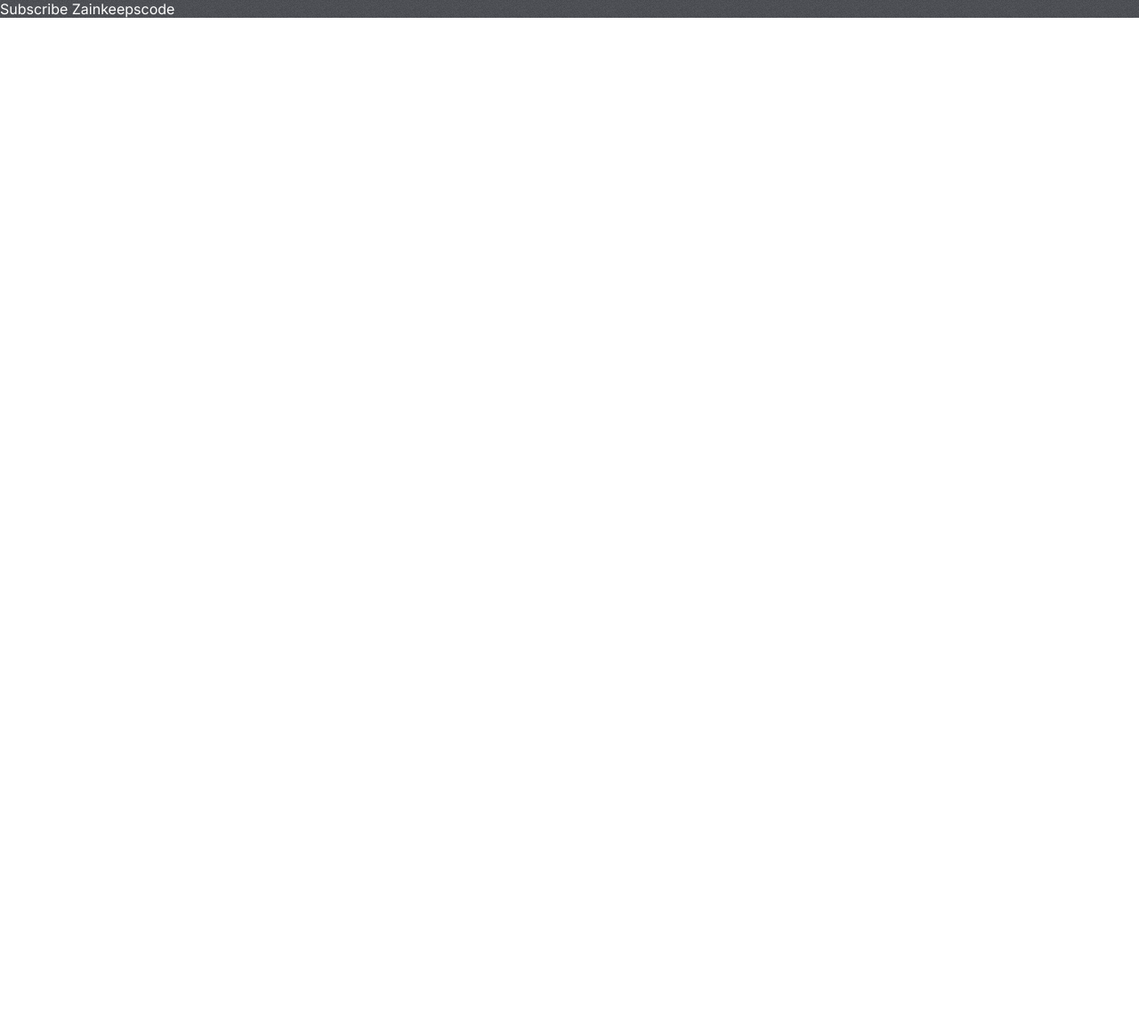
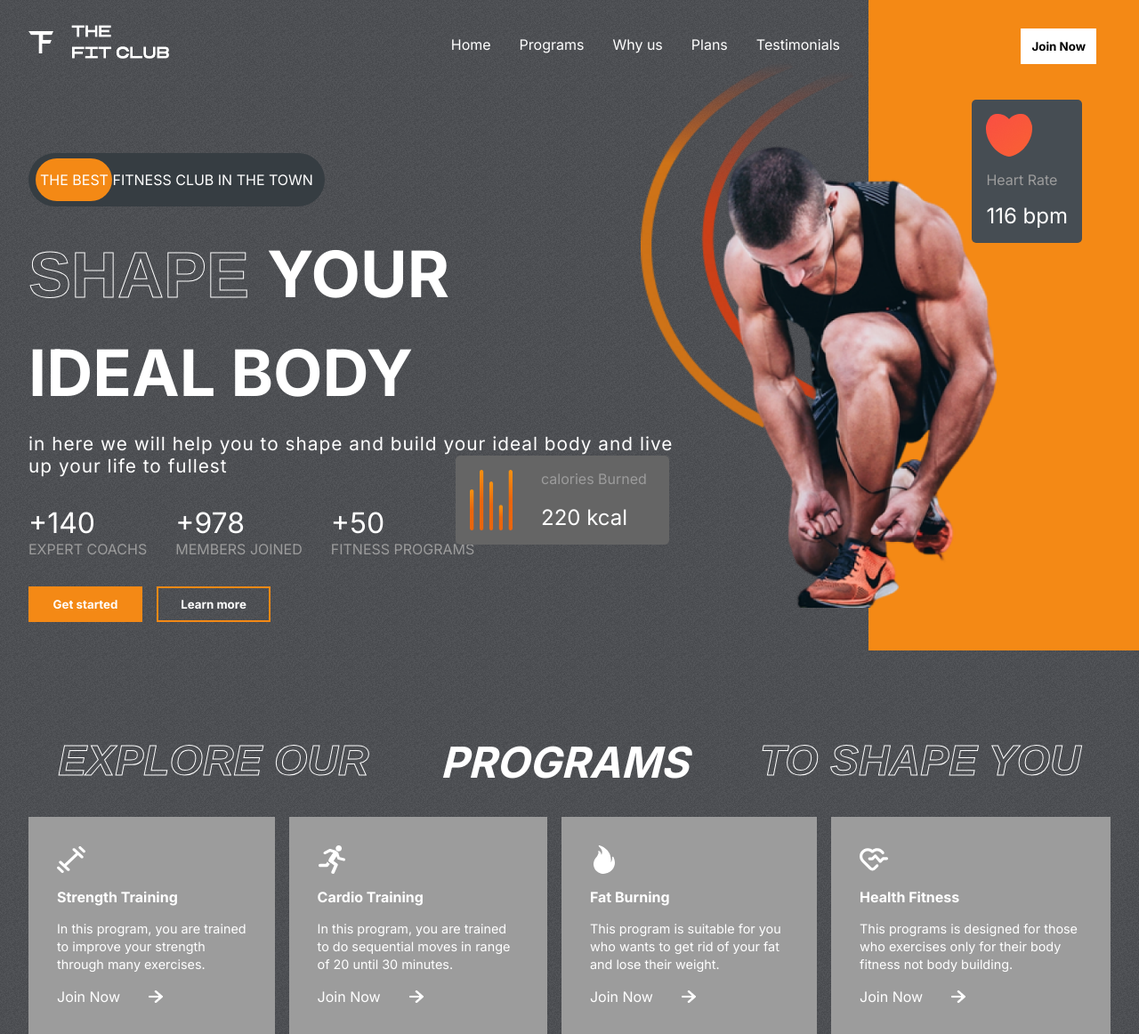
Before and after one commit to marouenmaatoug/FitClub, a React (Create React App) app: page / in a window 1280 px wide. Shown: the whole page at 89% size. Before the commit the page ends 800 px from the top, so only its background shows below. Built offline with nearby package versions, Linux system fonts and the light colour scheme.

Commit message:
Hero & Programs components

```diff
--- a/src/App.css
+++ b/src/App.css
@@ -1,12 +1,12 @@
 /* make variables */
 :root {
-  --lightgray: #D9D9D9;
+    --lightgray: #d9d9d9;
     --gray: #9c9c9c;
     --orange: #f48915;
-  --darkGrey: #464D53;
+    --darkGrey: #464d53;
     --caloryCard: #656565;
     --planCard: linear-gradient(210.41deg, #fa5042 1.14%, #ffa739 100.75%);
-  --appColor:  #3c3f45;
+    --appColor: #3c3f45;
 }
 
 .App {
@@ -18,6 +18,22 @@
     gap: 6rem;
     overflow: hidden;
 }
-::-webkit-scrollbar{
+::-webkit-scrollbar {
     display: none;
 }
+.stroke-text {
+    color: transparent;
+    font-family: Arial, Helvetica, sans-serif;
+    -webkit-text-stroke-width: 1px;
+    -webkit-text-stroke-color: white;
+}
+.btn {
+    background-color: white;
+    border: 4px solid transparent;
+    padding: 0.5rem;
+    font-weight: bold;
+    transition: 300ms all;
+}
+.btn:hover {
+    cursor: pointer;
+}
--- a/src/App.js
+++ b/src/App.js
@@ -1,10 +1,13 @@
-import './App.css';
+import "./App.css";
+import Hero from "./components/Hero/Hero";
+import Programs from "./components/Programs/Programs";
 function App() {
-  return (
-    <div className="App">
-          <span style={{color: 'white'}}>Subscribe Zainkeepscode</span>
-    </div>
-  );
+    return (
+        <div className="App">
+            <Hero />
+            <Programs />
+        </div>
+    );
 }
 
 export default App;
--- /dev/null
+++ b/src/components/Header/Header.css
@@ -0,0 +1,13 @@
+.header {
+    display: flex;
+    justify-content: space-between;
+}
+.logo {
+    width: 10rem;
+    height: 3rem;
+}
+
+.header-menu > li:hover {
+    color: var(--orange);
+    cursor: pointer;
+}
--- /dev/null
+++ b/src/components/Header/Header.jsx
@@ -0,0 +1,20 @@
+import React from "react";
+import "./Header.css";
+import Logo from "../../assets/logo.png";
+
+const Header = () => {
+    return (
+        <div className="header">
+            <img src={Logo} alt="" className="logo" />
+            <ul className="header-menu">
+                <li>Home</li>
+                <li>Programs</li>
+                <li>Why us</li>
+                <li>Plans</li>
+                <li>Testimonials</li>
+            </ul>
+        </div>
+    );
+};
+
+export default Header;
--- /dev/null
+++ b/src/components/Hero/Hero.css
@@ -0,0 +1,166 @@
+.hero {
+    display: flex;
+    justify-content: space-between;
+}
+.left-h {
+    padding: 2rem;
+    padding-top: 1.5rem;
+    flex: 3;
+    display: flex;
+    gap: 2rem;
+    flex-direction: column;
+}
+.header-menu {
+    list-style: none;
+    display: flex;
+    gap: 2rem;
+    color: white;
+}
+.right-h {
+    flex: 1;
+    position: relative;
+    background-color: var(--orange);
+}
+.the-best-ad {
+    margin-top: 4rem;
+    background-color: #363d42;
+    border-radius: 4rem;
+    width: fit-content;
+    padding: 20px 13px;
+    text-transform: uppercase;
+    color: white;
+    position: relative;
+    display: flex;
+    align-items: center;
+    justify-content: flex-start;
+}
+.the-best-ad > span {
+    z-index: 2;
+}
+.the-best-ad > div {
+    position: absolute;
+    left: 8px;
+    width: 5.4rem;
+    height: 80%;
+    background-color: var(--orange);
+    border-radius: 4rem;
+    z-index: 1;
+}
+.hero-text {
+    display: flex;
+    flex-direction: column;
+    gap: 1.5rem;
+    text-transform: uppercase;
+    font-size: 4.5rem;
+    font-weight: bold;
+    color: white;
+    text-overflow: inherit;
+}
+.hero-text > div:nth-of-type(3) {
+    font-size: 1.3rem;
+    font-weight: 200;
+    letter-spacing: 1px;
+    width: 80%;
+    text-transform: none;
+}
+.figures {
+    display: flex;
+    gap: 2rem;
+}
+.figures > div {
+    display: flex;
+    flex-direction: column;
+}
+.figures > div > span:nth-of-type(1) {
+    color: white;
+    font-size: 2rem;
+}
+.figures > div > span:nth-of-type(2) {
+    color: var(--gray);
+    text-transform: uppercase;
+}
+.hero-buttons {
+    display: flex;
+    gap: 1rem;
+    font-weight: normal;
+}
+.hero-buttons > :nth-child(1) {
+    background-color: var(--orange);
+    color: white;
+    width: 8rem;
+}
+.hero-buttons > :nth-child(2) {
+    background-color: transparent;
+    color: white;
+    border: 2px solid var(--orange);
+    width: 8rem;
+}
+.right-h > .btn {
+    position: absolute;
+    top: 2rem;
+    right: 3rem;
+    color: black;
+}
+.heart-rate {
+    display: flex;
+    gap: 1rem;
+    flex-direction: column;
+    align-items: start;
+    background-color: var(--darkGrey);
+    width: fit-content;
+    padding: 1rem;
+    border-radius: 5px;
+    position: absolute;
+    top: 7rem;
+    right: 4rem;
+}
+.heart-rate > img {
+    font-size: 2rem;
+}
+.heart-rate > :nth-child(2) {
+    color: var(--gray);
+}
+.heart-rate > :nth-child(3) {
+    color: white;
+    font-size: 1.5rem;
+}
+.hero-image {
+    position: absolute;
+    top: 10rem;
+    right: 8rem;
+    width: 23rem;
+}
+.hero-image-back {
+    position: absolute;
+    top: 4rem;
+    right: 20rem;
+    z-index: -1;
+    width: 15rem;
+}
+.calories {
+    display: flex;
+    gap: 2rem;
+    background-color: var(--caloryCard);
+    border-radius: 5px;
+    padding: 1rem;
+    position: absolute;
+    top: 32rem;
+    right: 33rem;
+    width: fit-content;
+}
+.calories > img {
+    width: 3rem;
+}
+.calories > div {
+    display: flex;
+    flex-direction: column;
+    justify-content: space-between;
+    width: 8rem;
+}
+.calories > div > :nth-child(1) {
+    color: var(--gray);
+}
+.calories > div > :nth-child(2) {
+    color: white;
+    font-size: 1.5rem;
+}
--- /dev/null
+++ b/src/components/Hero/Hero.jsx
@@ -0,0 +1,79 @@
+import React from "react";
+import Header from "../Header/Header";
+import "./Hero.css";
+import hero_image from "../../assets/hero_image.png";
+import hero_image_back from "../../assets/hero_image_back.png";
+import heart from "../../assets/heart.png";
+import calories from "../../assets/calories.png";
+
+const Hero = () => {
+    return (
+        <div className="hero">
+            <div className="left-h">
+                <Header />
+                {/* The best ad */}
+                <div className="the-best-ad">
+                    <div></div>
+                    <span>the best fitness club in the town</span>
+                </div>
+                {/* Hero heading */}
+                <div className="hero-text">
+                    <div>
+                        <span className="stroke-text">shape </span>
+                        <span>your</span>
+                    </div>
+                    <div>
+                        <span>ideal body</span>
+                    </div>
+                    <div>
+                        <span>
+                            in here we will help you to shape and build your ideal body
+                            and live up your life to fullest
+                        </span>
+                    </div>
+                </div>
+                {/* Figures */}
+                <div className="figures">
+                    <div>
+                        <span>+140</span>
+                        <span>expert coachs</span>
+                    </div>
+                    <div>
+                        <span>+978</span>
+                        <span>members joined</span>
+                    </div>
+                    <div>
+                        <span>+50</span>
+                        <span>fitness programs</span>
+                    </div>
+                </div>
+                {/* hero buttons */}
+                <div className="hero-buttons">
+                    <button className="btn">Get started</button>
+                    <button className="btn">Learn more</button>
+                </div>
+            </div>
+            <div className="right-h">
+                <button className="btn">Join Now</button>
+                <div className="heart-rate">
+                    <img src={heart} alt="" />
+                    <span>Heart Rate</span>
+                    <span>116 bpm</span>
+                </div>
+                {/* hero images */}
+                <img src={hero_image} alt="" className="hero-image" />
+                <img src={hero_image_back} alt="" className="hero-image-back" />
+                {/* clories */}
+                <div className="calories">
+                    <img src={calories} alt="" />
+                    <div>
+                        <span>calories Burned</span>
+                        <span>220 kcal</span>
+                    </div>
+                </div>
+            </div>
+        </div>
+    );
+};
+
+export default Hero;
--- /dev/null
+++ b/src/components/Programs/Programs.css
@@ -0,0 +1,54 @@
+.programs {
+    display: flex;
+    flex-direction: column;
+    gap: 2rem;
+    padding: 0 2rem;
+}
+.programs-header {
+    display: flex;
+    gap: 5rem;
+    font-weight: bold;
+    font-size: 3rem;
+    justify-content: center;
+    color: white;
+    text-transform: uppercase;
+    font-style: italic;
+}
+.program-categories {
+    display: flex;
+    gap: 1rem;
+}
+.category {
+    display: flex;
+    flex-direction: column;
+    background-color: var(--gray);
+    padding: 2rem;
+    gap: 1rem;
+    color: white;
+    justify-content: space-between;
+}
+.category > :nth-child(1) {
+    width: 2rem;
+    height: 2rem;
+    fill: white;
+}
+.category > :nth-child(2) {
+    font-size: 1rem;
+    font-weight: bold;
+}
+.category > :nth-child(3) {
+    font-size: 0.9rem;
+    line-height: 20px;
+}
+.join-now {
+    display: flex;
+    align-items: center;
+    gap: 2rem;
+}
+.join-now > img {
+    width: 1rem;
+}
+.category:hover {
+    cursor: pointer;
+    background: var(--planCard);
+}
--- /dev/null
+++ b/src/components/Programs/Programs.jsx
@@ -0,0 +1,31 @@
+import React from "react";
+import "./Programs.css";
+import { programsData } from "../../data/programsData";
+import RightArrow from "../../assets/rightArrow.png";
+const Programs = () => {
+    return (
+        <div className="programs" id="programs">
+            {/* header */}
+            <div className="programs-header">
+                <span className="stroke-text">Explore our</span>
+                <span>Programs</span>
+                <span className="stroke-text">to shape you</span>
+            </div>
+            <div className="program-categories">
+                {programsData.map((program) => (
+                    <div className="category">
+                        {program.image}
+                        <span>{program.heading}</span>
+                        <span>{program.details}</span>
+                        <div className="join-now">
+                            <span>Join Now</span>
+                            <img src={RightArrow} alt="" />
+                        </div>
+                    </div>
+                ))}
+            </div>
+        </div>
+    );
+};
+
+export default Programs;
```
Also changed, not shown: 1 other file (tests, documents, lock files or other folders). Lines whose indentation alone changed are shown as unchanged.
